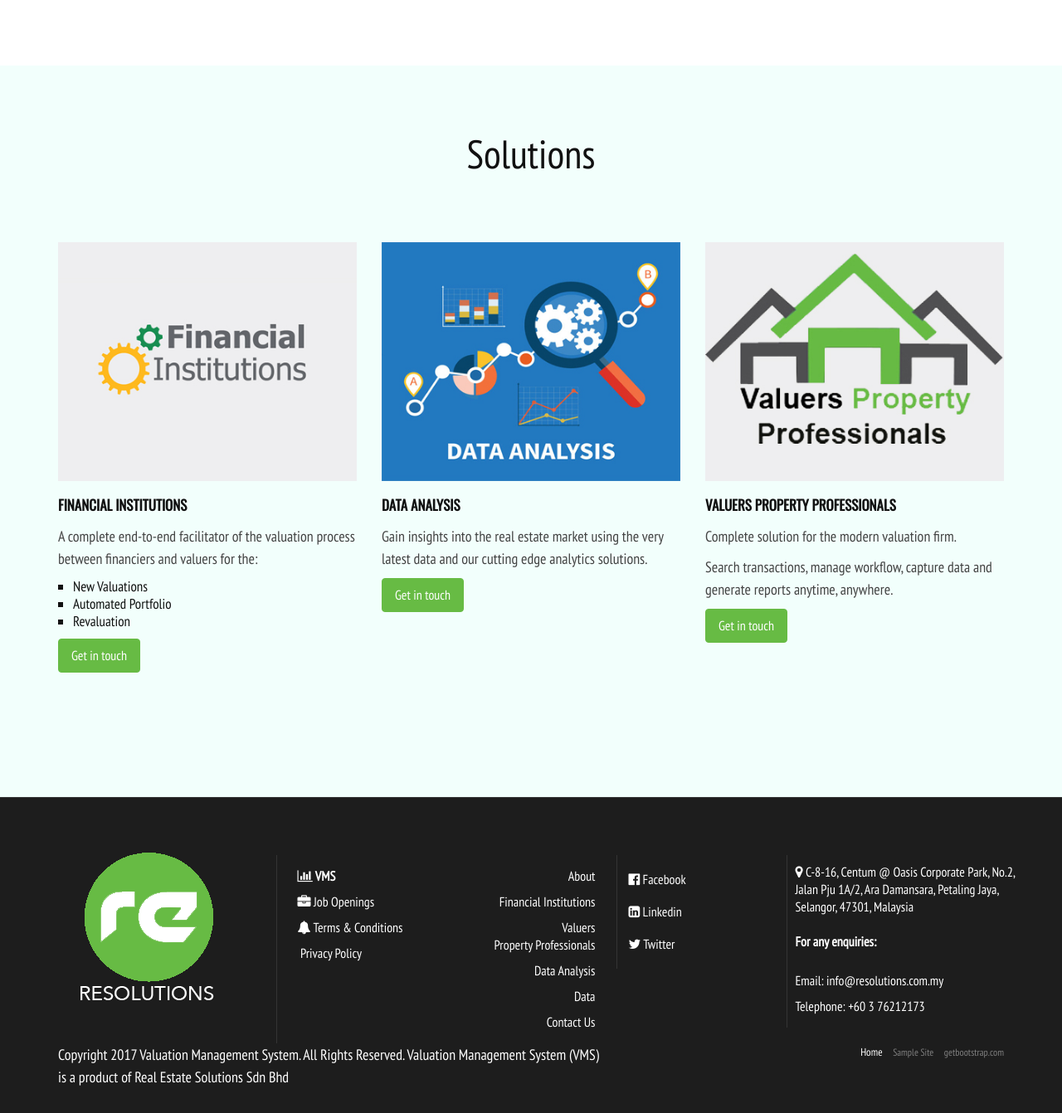
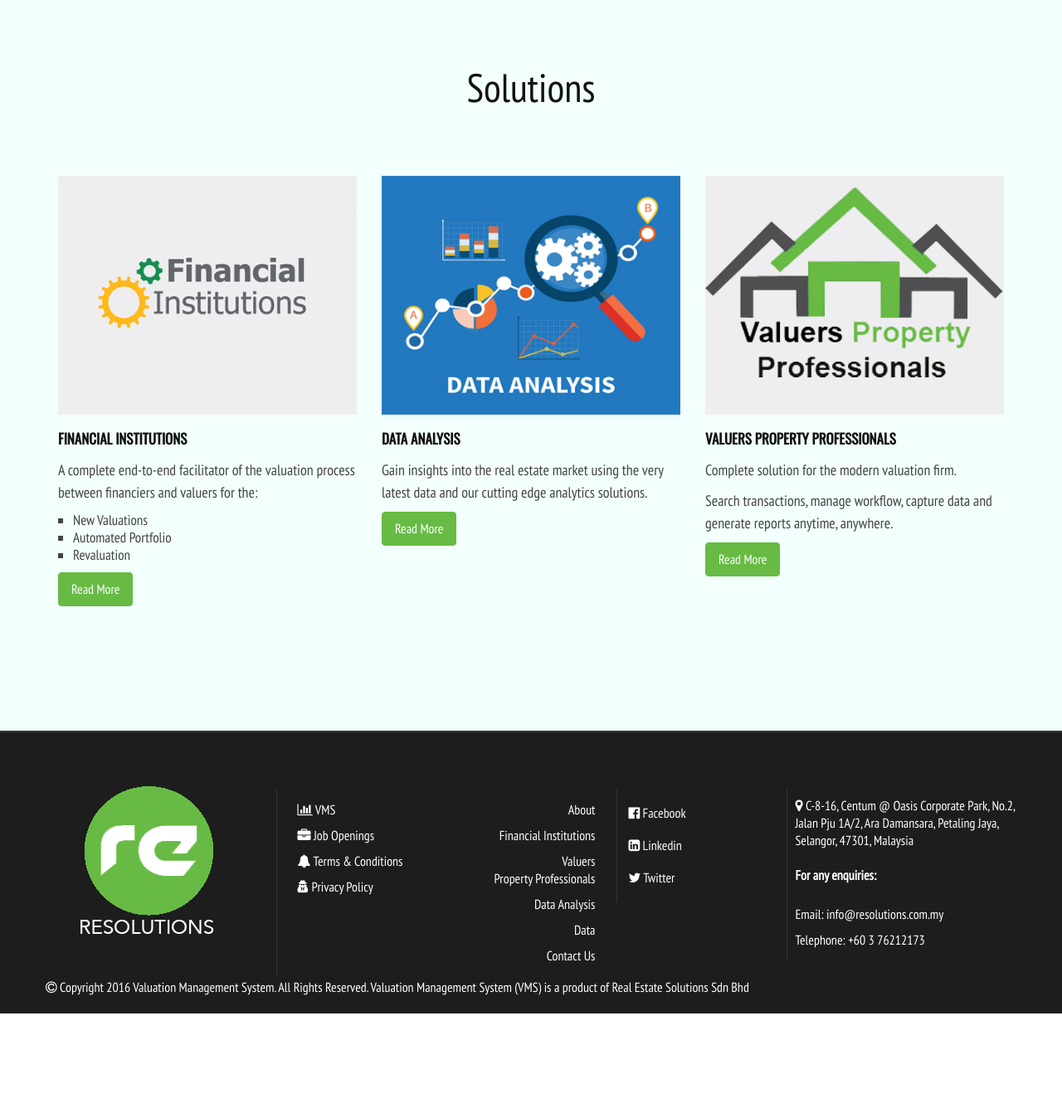
Before and after one commit to Adelalmaleh1/resolutions, a Django app: page / in a window 1280 px wide. Shown: the part 4036-5378 px from the top of the page at 83% size. After the commit the page ends 5258 px from the top, so only its background shows below. Run offline with Django 3.2, Linux system fonts and the light colour scheme; some libraries are stand-ins or nearby versions.

Commit message:
Minor changes.

```diff
--- a/re_website/static/css/style.css
+++ b/re_website/static/css/style.css
@@ -592,7 +592,6 @@ img.navbar-brand {
 
 
 #about {
-    padding-top: 80px;
     padding-bottom: 80px;
     //background: url(../images/parallax/bg-01.jpg) no-repeat;
     background-size: cover;
@@ -1529,7 +1528,7 @@ h3.pricing-title {
 
 .footer-bs .footer-nav ul.pages { list-style:none; padding:0px; }
 .footer-bs .footer-nav ul.pages li { padding:5px 0px;}
-.footer-bs .footer-nav ul.pages a { color:rgba(255,255,255,1.00); font-weight:bold; text-transform:uppercase; }
+.footer-bs .footer-nav ul.pages a { color:rgba(255,255,255,1.00); }
 .footer-bs .footer-nav ul.pages a:hover { color:rgba(255,255,255,0.80); text-decoration:none; }
 .footer-bs .footer-nav h4 {
 	font-size: 11px;
@@ -1675,14 +1674,14 @@ h3.pricing-title {
 /* Start Copyright Section */
 
 .copyright-section {
-    border-top: 1px solid #363636;
+    border-top: 2px solid #363636;
     font-size: 12px;
-    padding: 20px 0;
+    padding: 10px 10px;
     background: #1d1d1d;
     color: #7f7f7f;
 }
 
-.copyright {
+.copyright p{
     font-size: 16px;
 }
 
@@ -1691,25 +1690,6 @@ h3.pricing-title {
 }
 
 .copyright-section a:hover {
-    color: #FF432E;
-}
-
-.copyright-menu li {
-    display: inline;
-    padding-left: 10px;
-}
-
-.copyright-menu li a {
-    color: #7f7f7f;
-    font-weight: 500;
-}
-
-.copyright-menu li a.active {
-    color: #fff;
-    font-size: 13px;
-}
-
-.copyright-menu li a:hover {
     color: #FF432E;
 }
 
@@ -2435,6 +2415,7 @@ textarea {
     font-weight: 600;
 }
 .section-container-spacer ul{
+    color: #444;
     margin-left: 5%;
     padding-bottom: 10px;
     list-style-type: square;
@@ -2461,8 +2442,7 @@ textarea {
     color: #fff;
     background-color: #5BB12F;
 }
-.second-portion
-{
+.second-portion {
   margin-top:0px;
 
 }
@@ -2476,7 +2456,7 @@ textarea {
 .box > .icon:hover > .image > i { color: white !important; }
 .box > .icon > .info { margin-top: -24px; background: rgba(0, 0, 0, 0.04); border: 1px solid #e0e0e0; padding: 15px 0 10px 0; min-height:163px;}
 .box > .icon:hover > .info { background: rgba(0, 0, 0, 0.04); border-color: #e0e0e0; color: white; }
-.box > .icon > .info > h3.title { font-family: "Robot",sans-serif !important; font-size: 16px; color: #222; font-weight: 700; padding-top: 20px; }
+.box > .icon > .info > h3.title { font-family: 'PT Sans Narrow', Arial, sans-serif;,sans-serif !important; font-size: 17px; color: #222; font-weight: 500; padding-top: 20px; }
 .box > .icon > .info > p { font-family: "Robot",sans-serif !important; font-size: 13px; color: #666; line-height: 1.5em; margin: 20px;}
 .box > .icon:hover > .info > h3.title, .box > .icon:hover > .info > p, .box > .icon:hover > .info > .more > a { color: #222; }
 .box > .icon > .info > .more a { font-family: "Robot",sans-serif !important; font-size: 12px; color: #222; line-height: 12px; text-transform: uppercase; text-decoration: none; }
--- a/re_website/templates/home.html
+++ b/re_website/templates/home.html
@@ -354,14 +354,14 @@
                         <li></i>Automated Portfolio</li>
                         <li></i>Revaluation</li>
                     </ul>
-                    <a href="{% url 'financial' %}" class="btn btn-primary" title=""> Get in touch</a>
+                    <a href="{% url 'financial' %}" class="btn btn-primary" title=""> Read More</a>
                 </div>
 
                 <div class="col-xs-12 col-md-4 section-container-spacer">
                     <img src="{% static 'images/portfolio/img3.jpg' %}" class="img-responsive" alt="" />
                     <h2>Data Analysis</h2>
                     <p>Gain insights into the real estate market using the very latest data and our cutting edge analytics solutions. </p>
-                    <a href="{% url 'analysis' %}" class="btn btn-primary" title=""> Get in touch</a>
+                    <a href="{% url 'analysis' %}" class="btn btn-primary" title=""> Read More</a>
                 </div>
 
                 <div class="col-xs-12 col-md-4 section-container-spacer">
@@ -369,7 +369,7 @@
                     <h2>Valuers Property Professionals</h2>
                     <p>Complete solution for the modern valuation firm.</p>
                     <p>Search transactions, manage workflow, capture data and generate reports anytime, anywhere.</p>
-                    <a href="{% url 'valuer' %}" class="btn btn-primary" title=""> Get in touch</a>
+                    <a href="{% url 'valuer' %}" class="btn btn-primary" title=""> Read More</a>
                 </div>
 
             </div>
@@ -497,17 +497,17 @@
                             <li><a href="http://vms.com.my/"><i class="fa fa-bar-chart" aria-hidden="true"></i> VMS</a></li>
                             <li><i class="fa fa-briefcase" aria-hidden="true"></i> Job Openings</a></li>
                             <li><i class="fa fa-bell" aria-hidden="true"></i> Terms & Conditions</a></li>
-                            <li><i class="fa fa-hand-paper-o" aria-hidden="true"></i> Privacy Policy</a></li>
+                            <li><i class="fa fa-user-secret" aria-hidden="true"></i> Privacy Policy</a></li>
                         </ul>
                     </div>
                     <div class="col-md-6">
                         <ul class="list text-right">
                             <li><a href="#aboutus">About</a></li>
-                            <li><a href="">Financial Institutions</a></li>
-                            <li><a href="">Valuers <br>Property Professionals</a></li>
-                            <li><a href="">Data Analysis</a></li>
+                            <li><a href="{% url 'financial' %}">Financial Institutions</a></li>
+                            <li><a href="{% url 'valuer' %}">Valuers <br>Property Professionals</a></li>
+                            <li><a href="{% url 'analysis' %}">Data Analysis</a></li>
                             <li> <a href="">Data</a></li>
-                            <li><a href="#contact">Contact Us</a></li>
+                            <li><a href="{% url 'contact' %}">Contact Us</a></li>
                         </ul>
                     </div>
                 </div>
@@ -536,19 +536,10 @@
         <div id="copyright-section" class="copyright-section">
             <div class="container">
                 <div class="row">
-                    <div class="col-md-7">
+                    <div class="col-sm-offset-0">
                         <div class="copyright">
-                            <p style="color: #fff"> Copyright 2017 Valuation Management System. All Rights Reserved. Valuation Management System (VMS) is a product of Real Estate Solutions Sdn Bhd</p>
-                        </div>
-                    </div>
-
-                    <div class="col-md-5">
-                        <div class="copyright-menu pull-right">
-                            <ul>
-                                <li><a href="#" class="active">Home</a></li>
-                                <li><a href="#">Sample Site</a></li>
-                                <li><a href="#">getbootstrap.com</a></li>
-                            </ul>
+                            <p style="color: #fff"> <i class="fa fa-copyright" aria-hidden="true"></i>
+                                Copyright 2016 Valuation Management System. All Rights Reserved. Valuation Management System (VMS) is a product of Real Estate Solutions Sdn Bhd </p>
                         </div>
                     </div>
                 </div><!--/.row -->
--- a/re_website/templates/valuer.html
+++ b/re_website/templates/valuer.html
@@ -126,7 +126,7 @@
             </div>
         </div>
     </div>
-    <div class="container second-portion">
+<div class="container second-portion">
         <div class="row">
             <div class="col-xs-12 col-sm-6 col-lg-4 col-sm-offset-4">
                 <div class="box">
```
Also changed, not shown: re_website/templates/layout.html (+4 -13 lines).
